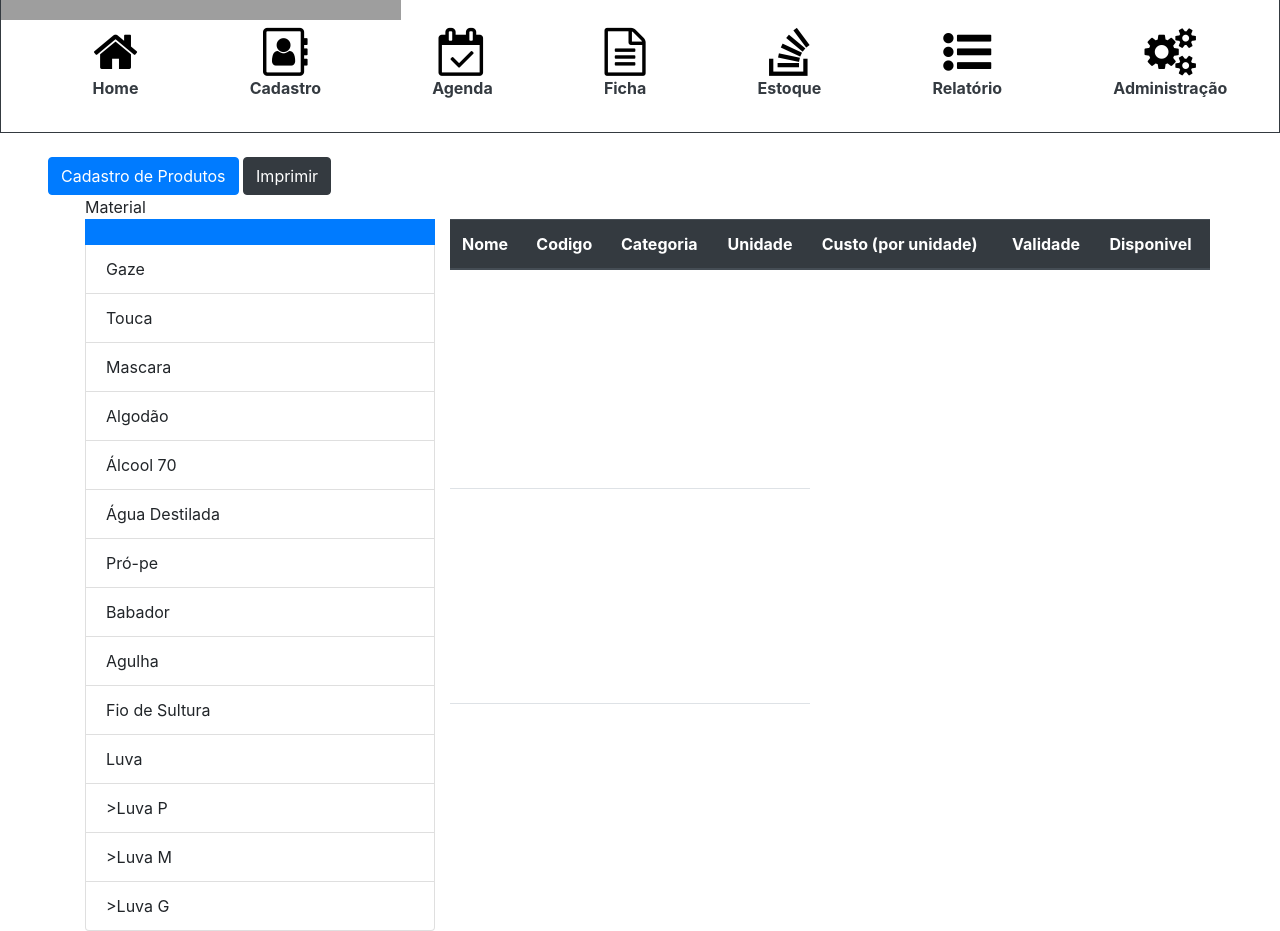
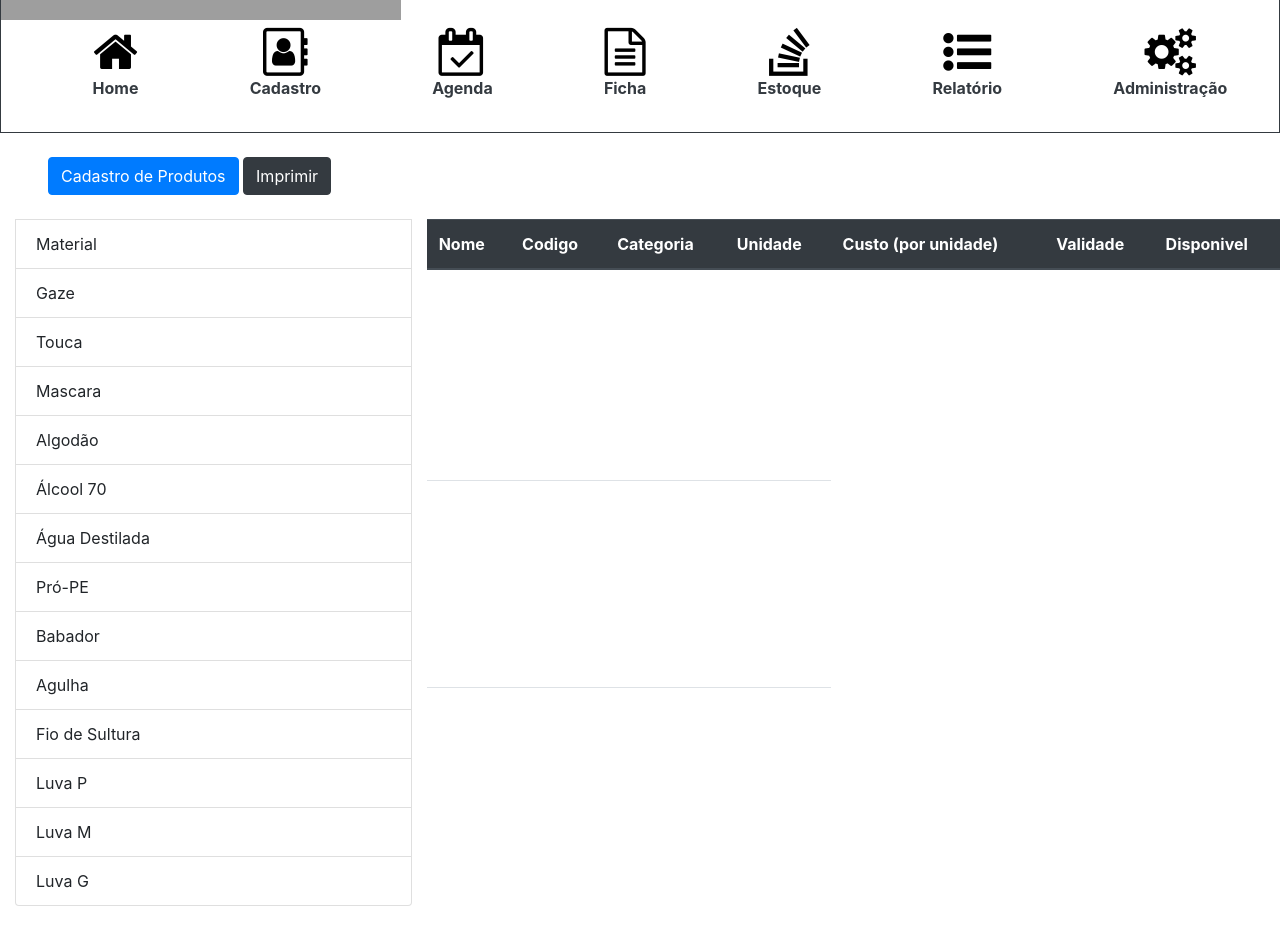
Before and after one commit to LordKariowa/projetoodonto, a PHP site: page /estoque.php in a window 1280 px wide. Shown: the part 281-1212 px from the top of the page. After the commit the page ends 1187 px from the top, so only its background shows below. Run offline with PHP 8.4, Linux system fonts and the light colour scheme; lists and menus that the app fills with data are empty; grey boxes are pictures that could not be loaded.

Commit message:
Add files via upload

```diff
--- a/estoque.php
+++ b/estoque.php
@@ -26,7 +26,7 @@
 							</button>
 						</div>
 			      		<div class="modal-body">
-			        		<h5>Descrição do Material</h5>
+			        		<h5 class="front-left">Descrição do Material</h5>
 							<form class = "form-group mt-2" action="agendarCliente.php" method="post">
 								<div class="form-group">
 									<label for="cpf">N° do Produto:</label>
@@ -65,26 +65,26 @@
 				</div>
 			</div>
 
-<div class="container">
+<div class="container-fluid">
  <div class= "row">
 
 <div class = "col-4">
-  <ul class="list-group"><t3>Material</t3>
-  <li class="list-group-item active"></li>
+  <ul class="list-group">
+    <br>
+      <li class="list-group-item">Material</li>
       <li class="list-group-item">Gaze</li>
       <li class="list-group-item">Touca</li>
       <li class="list-group-item">Mascara</li>
       <li class="list-group-item">Algodão</li>
       <li class="list-group-item">Álcool 70</li>
       <li class="list-group-item">Água Destilada</li>
-  <li class="list-group-item">Pró-pe</li>
+      <li class="list-group-item">Pró-PE</li>
       <li class="list-group-item">Babador</li>
       <li class="list-group-item">Agulha</li>
       <li class="list-group-item">Fio de Sultura</li>
-  <li class="list-group-item">Luva</li>
-  <li class="list-group-item">>Luva P</li>
-  <li class="list-group-item">>Luva M</li>
-  <li class="list-group-item">>Luva G</li>
+      <li class="list-group-item">Luva P</li>
+      <li class="list-group-item">Luva M</li>
+      <li class="list-group-item">Luva G</li>
   </ul>
 </div>
 
```
Lines whose indentation alone changed are shown as unchanged.
